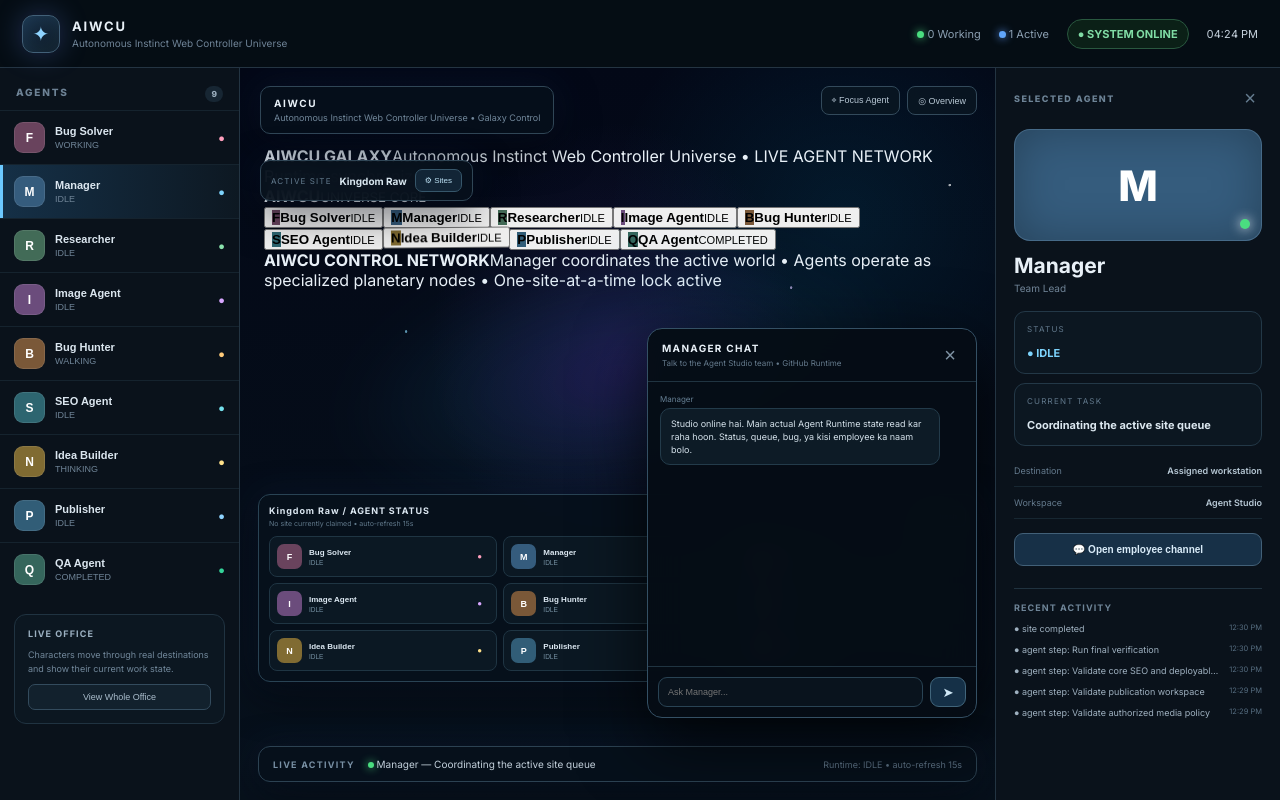
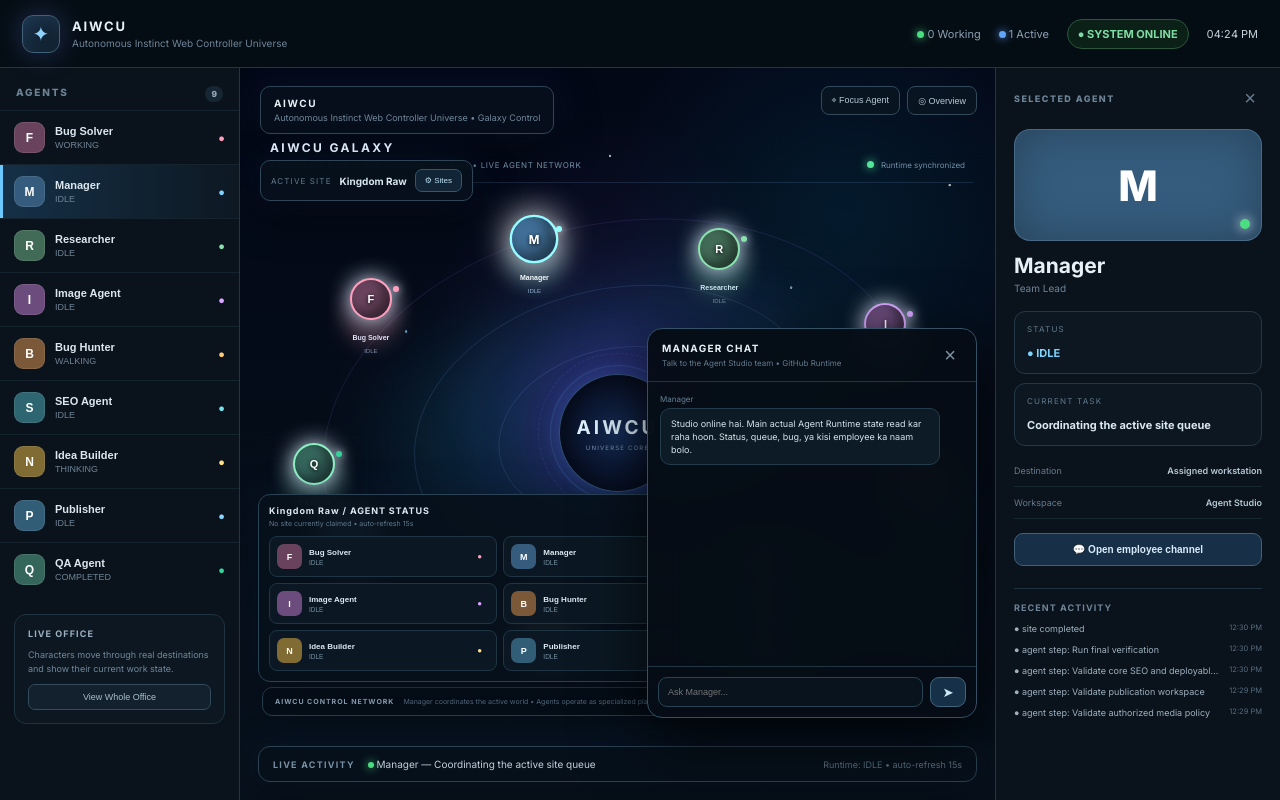
Before and after one commit to WebControlerAgent/WebControlerAgent.github.io, a React (Vite) app: page / in a window 1280 px wide. Built offline with nearby package versions, Linux system fonts and the light colour scheme.

Commit message:
Add AIWCU planetary galaxy interface

```diff
--- a/src/styles.css
+++ b/src/styles.css
@@ -70,3 +70,18 @@
 @keyframes cosmicDrift{0%,100%{transform:translate(-50%,-50%) rotate(-13deg) scale(1)}50%{transform:translate(-50%,-50%) rotate(-10deg) scale(1.08)}}
 .scene:after{animation:cosmicDrift 14s ease-in-out infinite;}
 @media(prefers-reduced-motion:reduce){.scene:after{animation:none}}
+
+/* AIWCU GALAXY MAP */
+.aiwcu-universe{padding:72px 22px 120px!important;overflow:hidden!important}
+.universe-header{position:relative;z-index:4;display:flex;justify-content:space-between;align-items:flex-end;padding:0 8px 12px;border-bottom:1px solid rgba(118,153,210,.18)}
+.universe-header b{display:block;font-size:12px;letter-spacing:.2em;color:#e8f3ff}.universe-header span{display:block;margin-top:5px;font-size:8px;color:#718ba5;letter-spacing:.08em}.universe-legend{font-size:8px;color:#7390a8}.universe-legend i{display:inline-block;width:7px;height:7px;border-radius:50%;background:#54e69a;box-shadow:0 0 10px #54e69a;margin-right:5px}
+.galaxy-stage{position:relative;height:calc(100% - 55px);min-height:500px;max-width:980px;margin:auto;overflow:hidden}
+.galaxy-nebula{position:absolute;left:50%;top:50%;width:70%;height:55%;transform:translate(-50%,-50%) rotate(-14deg);border-radius:50%;background:radial-gradient(ellipse,rgba(117,72,255,.2),rgba(28,171,255,.1) 38%,transparent 70%);filter:blur(22px);animation:nebulaBreath 12s ease-in-out infinite}
+.orbit{position:absolute;left:50%;top:50%;border:1px solid rgba(116,163,225,.16);border-radius:50%;transform:translate(-50%,-50%) rotate(-12deg);pointer-events:none}.orbit-a{width:34%;height:34%;}.orbit-b{width:58%;height:58%;}.orbit-c{width:84%;height:84%;border-color:rgba(168,123,255,.12)}
+.aiwcu-core{position:absolute;left:50%;top:50%;transform:translate(-50%,-50%);width:118px;height:118px;border-radius:50%;display:grid;place-items:center;align-content:center;background:radial-gradient(circle,#152e59 0,#0b1630 48%,#050b19 72%);border:1px solid #72b8ff66;box-shadow:0 0 25px #4c9cff44,0 0 90px #7255ff33;z-index:3}.aiwcu-core strong{font-size:19px;letter-spacing:.16em;color:#dff2ff}.aiwcu-core small{font-size:6px;color:#7897b7;letter-spacing:.2em;margin-top:5px}.aiwcu-core i{position:absolute;inset:-10px;border:1px solid #67b9ff33;border-radius:50%;animation:coreSpin 9s linear infinite}.core-ring{position:absolute;inset:-22px;border:1px dashed #9b7cff25;border-radius:50%;animation:coreSpin 18s linear infinite reverse}
+.agent-planet{position:absolute;width:104px;height:88px;background:transparent;border:0;color:#dcecff;cursor:pointer;z-index:5;padding:0;display:grid;place-items:center}.planet-body{position:relative;width:42px;height:42px;border:2px solid;border-radius:50%;display:grid;place-items:center;box-shadow:inset -7px -6px 12px #0007,0 0 22px currentColor;transition:.2s}.planet-body b{font-size:11px;color:white;text-shadow:0 1px 4px #000}.planet-glow{position:absolute;width:58px;height:58px;border-radius:50%;opacity:.2;filter:blur(10px);animation:planetPulse 2.4s ease-in-out infinite}.planet-label{display:block;margin-top:4px;text-align:center}.planet-label b{display:block;font-size:7px;white-space:nowrap}.planet-label small{font-size:6px;color:#7891aa}.planet-status{position:absolute;right:24px;top:13px;width:6px;height:6px;border-radius:50%;box-shadow:0 0 9px currentColor}.agent-planet:hover .planet-body,.agent-planet.selected .planet-body{transform:scale(1.16);box-shadow:0 0 30px currentColor,inset -7px -6px 12px #0007}.agent-planet.selected{filter:brightness(1.2)}
+.planet-0{left:8%;top:18%}.planet-1{left:31%;top:6%}.planet-2{left:57%;top:8%}.planet-3{right:5%;top:23%}.planet-4{right:0;top:56%}.planet-5{right:23%;bottom:5%}.planet-6{left:33%;bottom:0}.planet-7{left:5%;bottom:17%}.planet-8{left:0;top:51%}
+.universe-footer{position:absolute;left:22px;right:22px;bottom:84px;z-index:8;padding:9px 12px;border:1px solid #294354;border-radius:10px;background:#06101bd9;backdrop-filter:blur(12px);font-size:7px}.universe-footer b{letter-spacing:.14em;color:#a6c0d5;margin-right:9px}.universe-footer span{color:#647f97}
+@keyframes nebulaBreath{0%,100%{transform:translate(-50%,-50%) rotate(-14deg) scale(1)}50%{transform:translate(-50%,-50%) rotate(-10deg) scale(1.08)}}@keyframes planetPulse{0%,100%{transform:scale(.75);opacity:.1}50%{transform:scale(1.15);opacity:.3}}@keyframes coreSpin{to{transform:rotate(360deg)}}
+@media(max-width:800px){.aiwcu-universe{padding:68px 8px 125px!important}.galaxy-stage{min-height:560px}.planet-0{left:2%;top:17%}.planet-1{left:28%;top:5%}.planet-2{right:2%;left:auto;top:17%}.planet-3{right:0;top:39%}.planet-4{right:3%;bottom:20%;top:auto}.planet-5{right:28%;bottom:0}.planet-6{left:28%;bottom:0}.planet-7{left:0;bottom:20%}.planet-8{left:0;top:39%}.aiwcu-core{width:98px;height:98px}.aiwcu-core strong{font-size:16px}.universe-footer{left:8px;right:8px}.universe-footer span{display:block;margin-top:4px}}
+@media(prefers-reduced-motion:reduce){.galaxy-nebula,.planet-glow,.aiwcu-core i,.core-ring{animation:none}}
```
